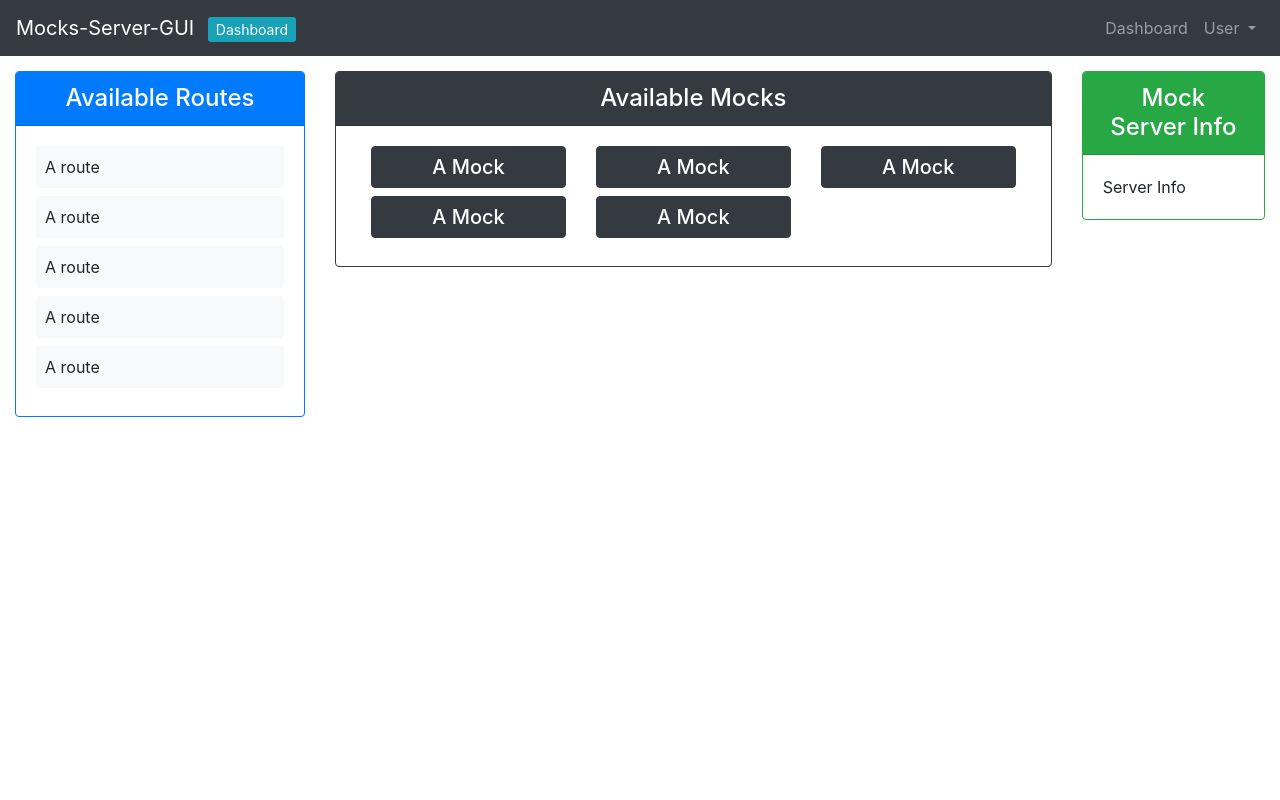
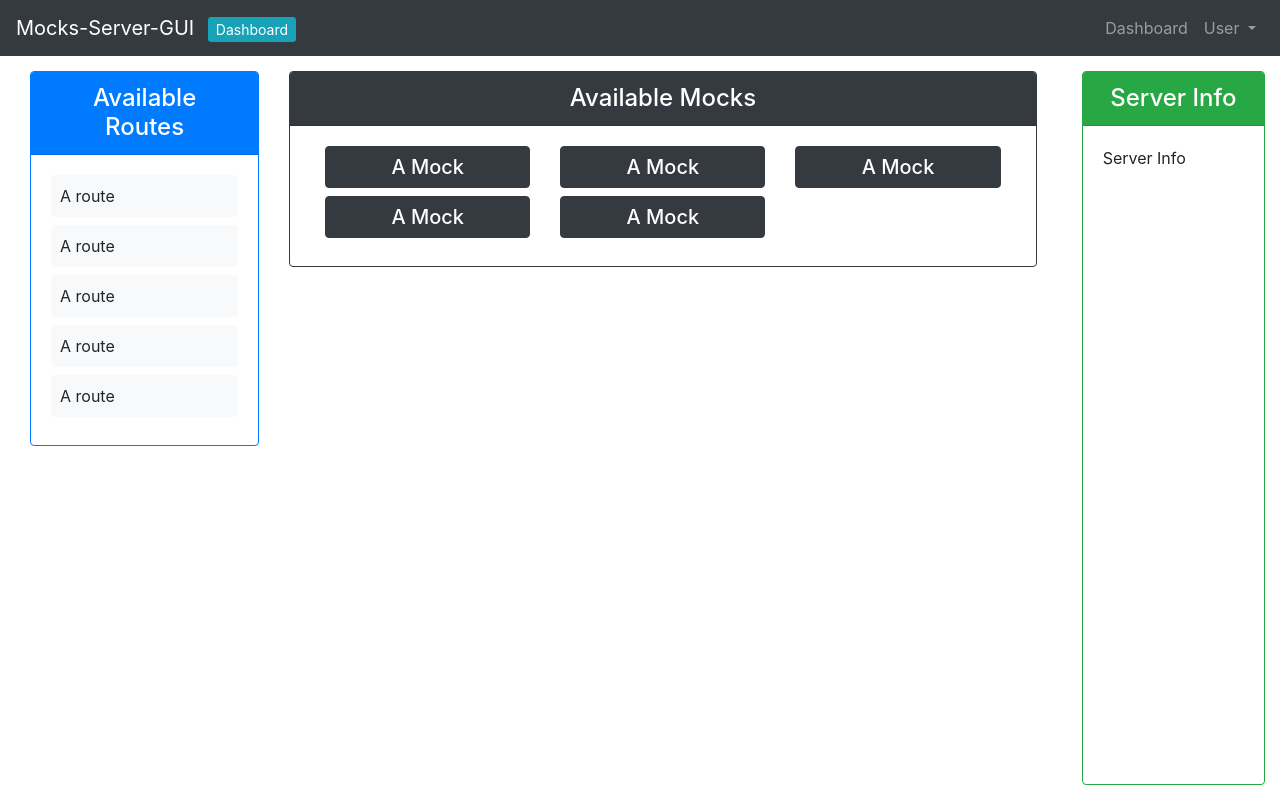
Before and after one commit to kmmuntasir/mocks-server-gui, a Nuxt app: page / in a window 1280 px wide. Built offline with nearby package versions, Linux system fonts and the light colour scheme.

Commit message:
Fix dashboard structure and default layout

```diff
--- a/components/RightSideBar.vue
+++ b/components/RightSideBar.vue
@@ -1,7 +1,7 @@
 <template>
   <b-card
     border-variant="success"
-    header="Mock Server Info"
+    header="Server Info"
     header-bg-variant="success"
     header-text-variant="white"
     header-class="h4 text-center"
@@ -17,5 +17,7 @@ export default {
 </script>
 
 <style scoped>
-
+  div.card {
+    min-height: calc(100vh - 86px);
+  }
 </style>
--- a/layouts/default.vue
+++ b/layouts/default.vue
@@ -18,10 +18,7 @@
     </header>
     <b-container fluid class="defaultLayoutContainer">
       <b-row>
-        <b-col class="col-3">
-          <RouteList />
-        </b-col>
-        <b-col class="col-7">
+        <b-col class="col-10">
           <Nuxt />
         </b-col>
         <b-col class="col-2">
@@ -34,14 +31,12 @@
 
 <script>
 import NavBar from '../components/NavBar'
-import RouteList from '../components/RouteList'
 import RightSideBar from '../components/RightSideBar'
 
 export default {
   name: 'DefaultLayout',
   components: {
     NavBar,
-    RouteList,
     RightSideBar
   }
 }
--- a/pages/index.vue
+++ b/pages/index.vue
@@ -1,14 +1,25 @@
 <template>
-  <MockList />
+  <b-container fluid>
+    <b-row>
+      <b-col class="col-3">
+        <RouteList />
+      </b-col>
+      <b-col class="col-9">
+        <MockList />
+      </b-col>
+    </b-row>
+  </b-container>
 </template>
 
 <script>
 
 import MockList from '../components/MockList'
+import RouteList from '../components/RouteList'
 
 export default {
   name: 'IndexPage',
   components: {
+    RouteList,
     MockList
   }
 }
```
